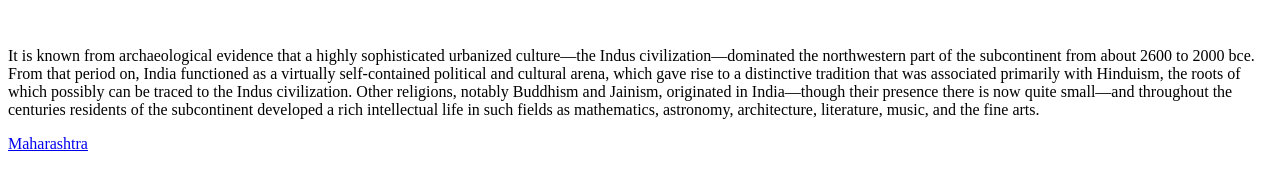
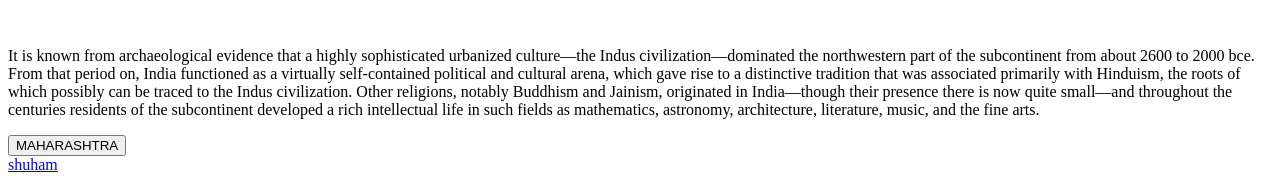
Before and after one commit to ShubhamChavan1006/India-Website, a plain HTML site: page index.html in a window 1280 px wide. Shown: the part 811-993 px from the top of the page. Before the commit the page ends 972 px from the top, so only its background shows below. Drawn offline with Linux system fonts and the light colour scheme.

Commit message:
India-Website.html

```diff
--- a/index.html
+++ b/index.html
@@ -26,8 +26,9 @@ width="500"
 <p>It is known from archaeological evidence that a highly sophisticated urbanized culture—the Indus civilization—dominated the northwestern part of the subcontinent from about 2600 to 2000 bce. From that period on, India functioned as a virtually self-contained political and cultural arena, which gave rise to a distinctive tradition that was associated primarily with Hinduism, the roots of which possibly can be traced to the Indus civilization. Other religions, notably Buddhism and Jainism, originated in India—though their presence there is now quite small—and throughout the centuries residents of the subcontinent developed a rich intellectual life in such fields as mathematics, astronomy, architecture, literature, music, and the fine arts.</p>
 
 
-<a href="maharashtra.html"> Maharashtra</a>
-
+<a href="maharashtra.html"> <BUTTon>MAHARASHTRA</BUTTon></a>
+</br>
+<a href="abc.html">shuham</a>
 
 
 
```
Also changed, not shown: abc.html (added, +11 -0 lines).
